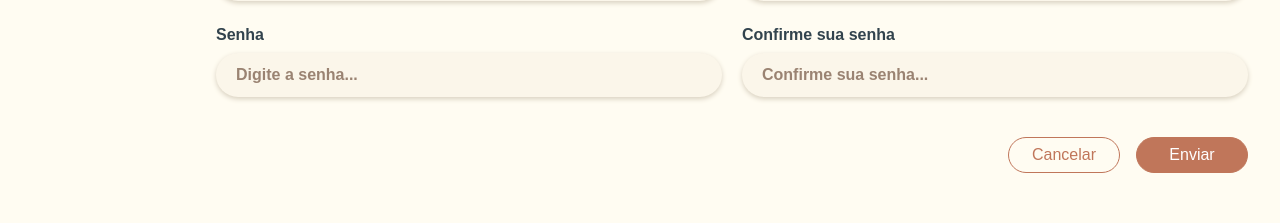
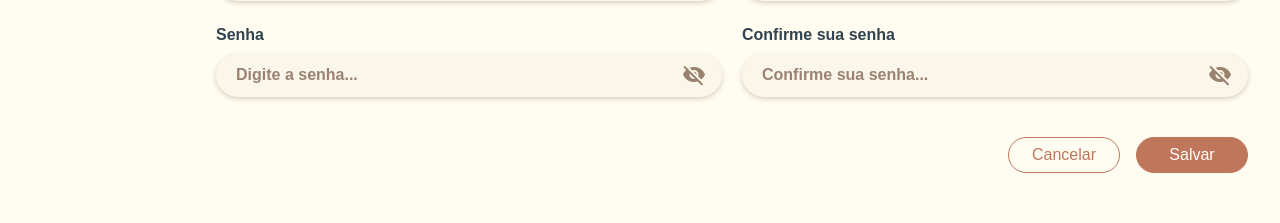
Before and after one commit to david-pessoa/tech-challenge-frontend, a React (Vite) app: page /user/new in a window 1280 px wide. Shown: the part 464-687 px from the top of the page. Built offline with nearby package versions, Linux system fonts and the light colour scheme; no server answers.

Commit message:
feat: add password visibility toggle

```diff
--- a/index.html
+++ b/index.html
@@ -6,7 +6,7 @@
     <!-- Os ícones devem estar em ordem alfabética -->
     <link
       rel="stylesheet"
-      href="https://fonts.googleapis.com/css2?family=Material+Symbols+Outlined:opsz,wght,FILL,GRAD@20..48,100..700,0..1,-50..200&icon_names=account_balance,add,arrow_right_alt,arrow_upward,delete,download,edit,function,globe,logout,menu_book,microbiology,search"
+      href="https://fonts.googleapis.com/css2?family=Material+Symbols+Outlined:opsz,wght,FILL,GRAD@20..48,100..700,0..1,-50..200&icon_names=account_balance,add,arrow_right_alt,arrow_upward,delete,download,edit,function,globe,logout,menu_book,microbiology,search,visibility,visibility_off"
     />
 
     <meta name="viewport" content="width=device-width, initial-scale=1.0" />
--- a/src/pages/UserRegister.tsx
+++ b/src/pages/UserRegister.tsx
@@ -203,6 +203,53 @@ const Select = styled.select`
   }
 `;
 
+const PasswordInputWrapper = styled.div`
+  ${fieldControlStyles}
+  display: flex;
+  align-items: center;
+  padding-right: 1rem;
+
+  &:focus-within {
+    outline: 2px solid ${({ theme }) => theme.colors.fieldFocus};
+  }
+`;
+
+const PasswordInput = styled.input`
+  border: 0;
+  background: transparent;
+  color: ${({ theme }) => theme.colors.text};
+  flex: 1;
+  font-family: ${({ theme }) => theme.typography.fontFamily};
+  font-size: ${({ theme }) => theme.typography.field.fontSize};
+  font-weight: ${({ theme }) => theme.typography.field.fontWeight};
+  line-height: ${({ theme }) => theme.typography.field.lineHeight};
+  min-width: 0;
+
+  &:focus {
+    outline: none;
+  }
+
+  &::placeholder {
+    color: ${({ theme }) => theme.colors.fieldPlaceholder};
+    opacity: 1;
+  }
+`;
+
+const PasswordVisibilityButton = styled.button`
+  border: 0;
+  background: transparent;
+  color: ${({ theme }) => theme.colors.passwordIcon};
+  cursor: pointer;
+  display: grid;
+  place-items: center;
+  padding: 0;
+
+  span {
+    font-size: ${({ theme }) => theme.typography.passwordIcon.fontSize};
+    font-variation-settings: 'FILL' 1;
+  }
+`;
+
 const Actions = styled.div`
   grid-column: 2;
   display: flex;
@@ -242,6 +289,8 @@ export default function UserRegister({ isNew }: UserRegisterProps) {
   const [formData, setFormData] = useState<UserFormData>(initialFormData);
   const [imagePreview, setImagePreview] = useState('');
   const [message, setMessage] = useState('');
+  const [showPassword, setShowPassword] = useState(false);
+  const [showConfirmPassword, setShowConfirmPassword] = useState(false);
   const currentRole: Role = 'ADMIN';
 
   useEffect(() => {
@@ -375,28 +424,50 @@ export default function UserRegister({ isNew }: UserRegisterProps) {
 
             <Field htmlFor="senha">
               Senha
-              <Input
+              <PasswordInputWrapper>
+                <PasswordInput
                   id="senha"
                   name="senha"
-                type="password"
+                  type={showPassword ? 'text' : 'password'}
                   value={formData.senha}
                   placeholder="Digite a senha..."
                   onChange={event => setFormData({ ...formData, senha: event.target.value })}
                 />
+                <PasswordVisibilityButton
+                  type="button"
+                  aria-label={showPassword ? 'Ocultar senha' : 'Mostrar senha'}
+                  onClick={() => setShowPassword(previous => !previous)}
+                >
+                  <span className="material-symbols-outlined">
+                    {showPassword ? 'visibility' : 'visibility_off'}
+                  </span>
+                </PasswordVisibilityButton>
+              </PasswordInputWrapper>
             </Field>
 
             <Field htmlFor="confirmarSenha">
               Confirme sua senha
-              <Input
+              <PasswordInputWrapper>
+                <PasswordInput
                   id="confirmarSenha"
                   name="confirmarSenha"
-                type="password"
+                  type={showConfirmPassword ? 'text' : 'password'}
                   value={formData.confirmarSenha}
                   placeholder="Confirme sua senha..."
                   onChange={event =>
                     setFormData({ ...formData, confirmarSenha: event.target.value })
                   }
                 />
+                <PasswordVisibilityButton
+                  type="button"
+                  aria-label={showConfirmPassword ? 'Ocultar senha' : 'Mostrar senha'}
+                  onClick={() => setShowConfirmPassword(previous => !previous)}
+                >
+                  <span className="material-symbols-outlined">
+                    {showConfirmPassword ? 'visibility' : 'visibility_off'}
+                  </span>
+                </PasswordVisibilityButton>
+              </PasswordInputWrapper>
             </Field>
           </Fields>
 
@@ -404,7 +475,7 @@ export default function UserRegister({ isNew }: UserRegisterProps) {
             <Button type="button" $secondary>
               Cancelar
             </Button>
-            <Button type="submit">Enviar</Button>
+            <Button type="submit">Salvar</Button>
           </Actions>
 
           {message && <Message>{message}</Message>}
--- a/src/styles/theme.ts
+++ b/src/styles/theme.ts
@@ -12,6 +12,7 @@ export const theme = {
     uploadText: '#98816D',
     backLink: '#3A505D',
     backIcon: '#F6A4B0',
+    passwordIcon: '#98816D',
   },
 
   spacing: {
@@ -54,5 +55,8 @@ export const theme = {
       lineHeight: '1.25rem',
       fontWeight: '600',
     },
+    passwordIcon: {
+      fontSize: '1.5rem',
+    },
   },
 };
```
Lines whose indentation alone changed are shown as unchanged.
